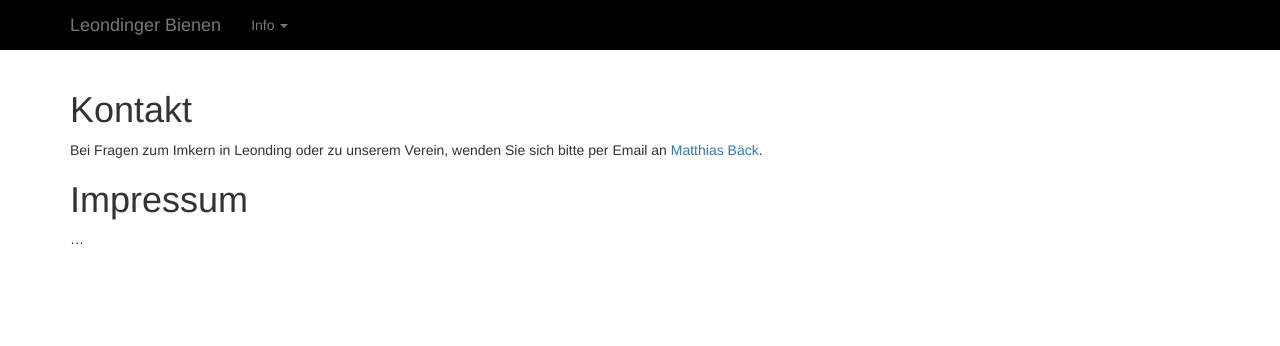
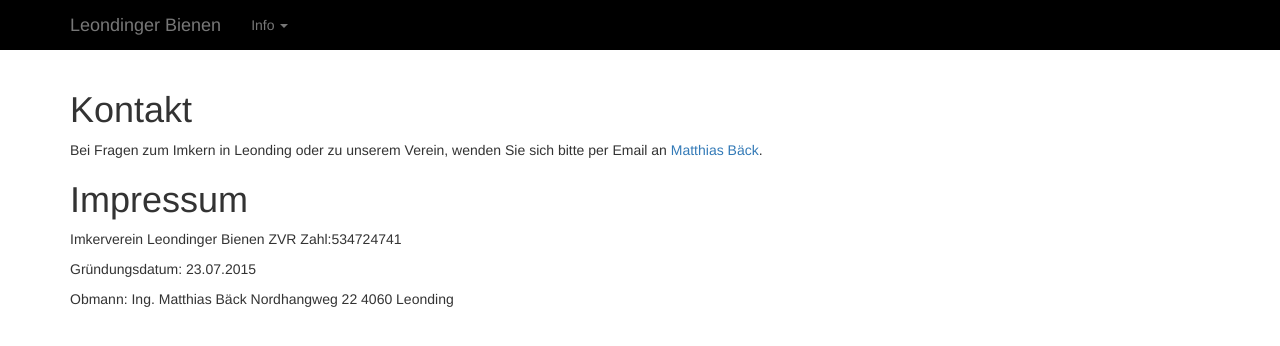
Before and after one commit to imkerverein-leondinger-bienen/imkerverein-leondinger-bienen.github.io, a Jekyll site: the page built from kontakt.md, in a window 1280 px wide. Shown: the top 346 px of the page. Built offline with Jekyll 4.4.1, drawn with Linux system fonts in a browser that asks for light colours.

Commit message:
Update kontakt.md

```diff
--- a/kontakt.md
+++ b/kontakt.md
@@ -8,4 +8,11 @@ Bei Fragen zum Imkern in Leonding oder zu unserem Verein, wenden Sie sich bitte
 
 # Impressum
 
-...
+Imkerverein Leondinger Bienen
+ZVR Zahl:534724741
+
+Gründungsdatum: 23.07.2015
+
+Obmann: Ing. Matthias Bäck
+Nordhangweg 22
+4060 Leonding
```
